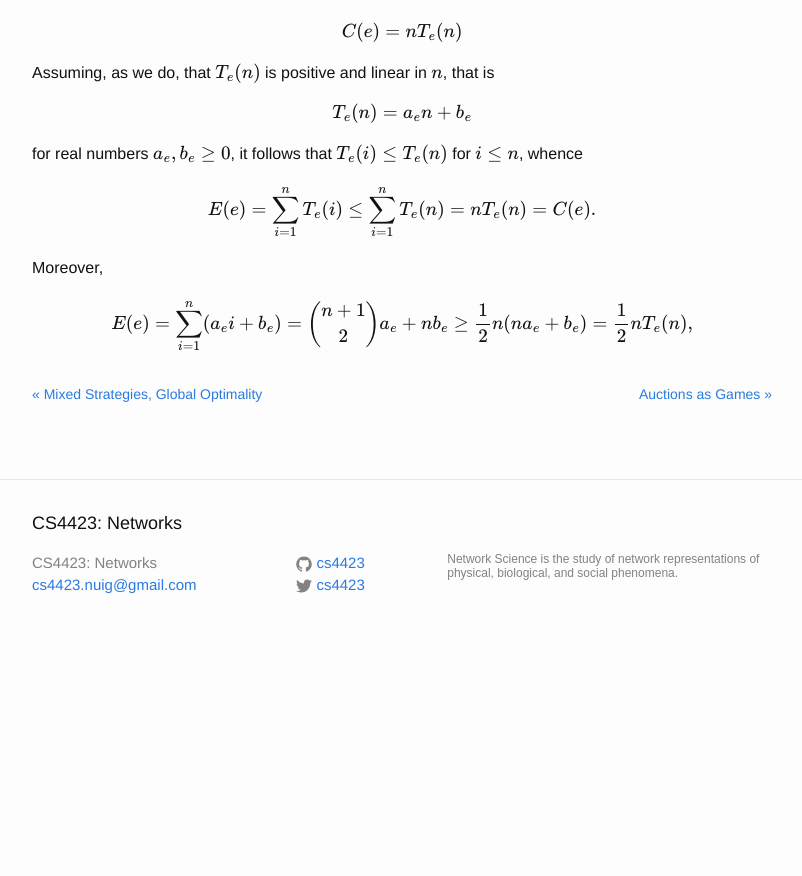
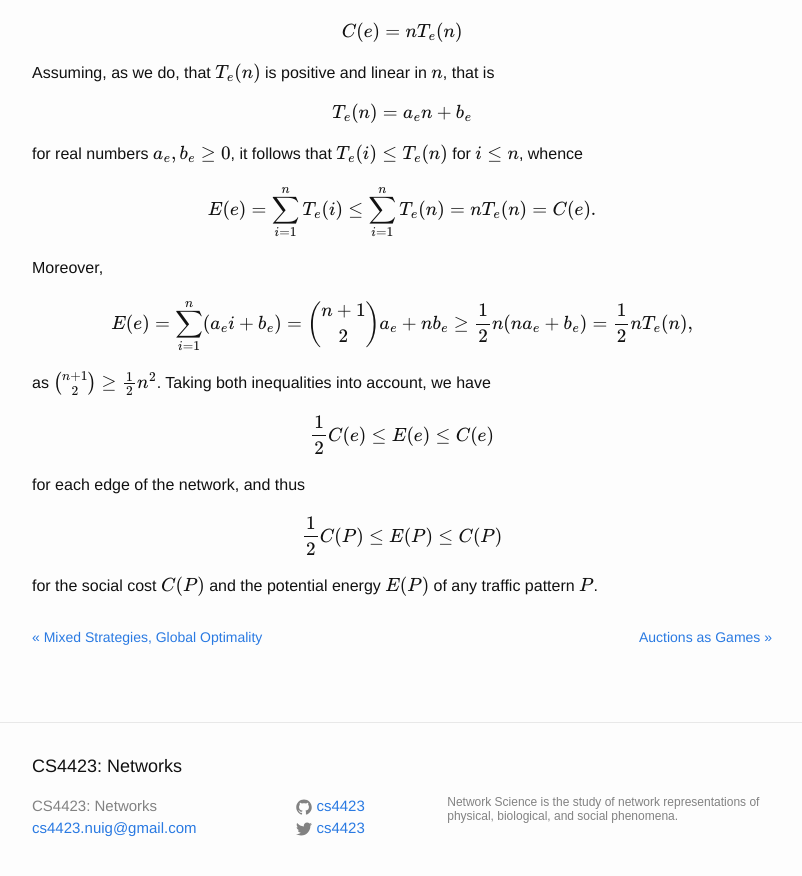
Before and after one commit to starktech23/cs4423.github.io, a Jekyll site: the page built from _posts/2017-02-22-note13.md, in a window 1280 px wide and 900 px high, scrolled down 4811 px. Shown: the top 876 px of the window, without its empty margins (238-1040 px from the left). Built offline with Jekyll 4.4.1, drawn with Linux system fonts in a browser that asks for light colours; formulas are drawn with MathJax 3; a script that is not in the unit is left out; comment, search, counter and statistics services are not loaded; before the commit the page ends 5468 px from its top, so only the background shows below that.

Commit message:
page build problems

```diff
--- a/_posts/2017-02-22-note13.md
+++ b/_posts/2017-02-22-note13.md
@@ -201,6 +201,22 @@ $$
  = \frac12 n T_e(n),
 $$
 
+as $\binom{n+1}{2} \geq \frac12 n^2$.
+Taking both inequalities into account, we have
+
+$$
+\frac12 C(e) \leq E(e) \leq C(e)
+$$
+
+for each edge of the network, and thus
+
+$$
+\frac12 C(P) \leq E(P) \leq C(P)
+$$
+
+for the social cost $C(P)$ and the potential energy $E(P)$
+of any traffic pattern $P$.
+
 
 [traffic1]:  /images/traffic1.png
 [traffic2]:  /images/traffic2.png
```
